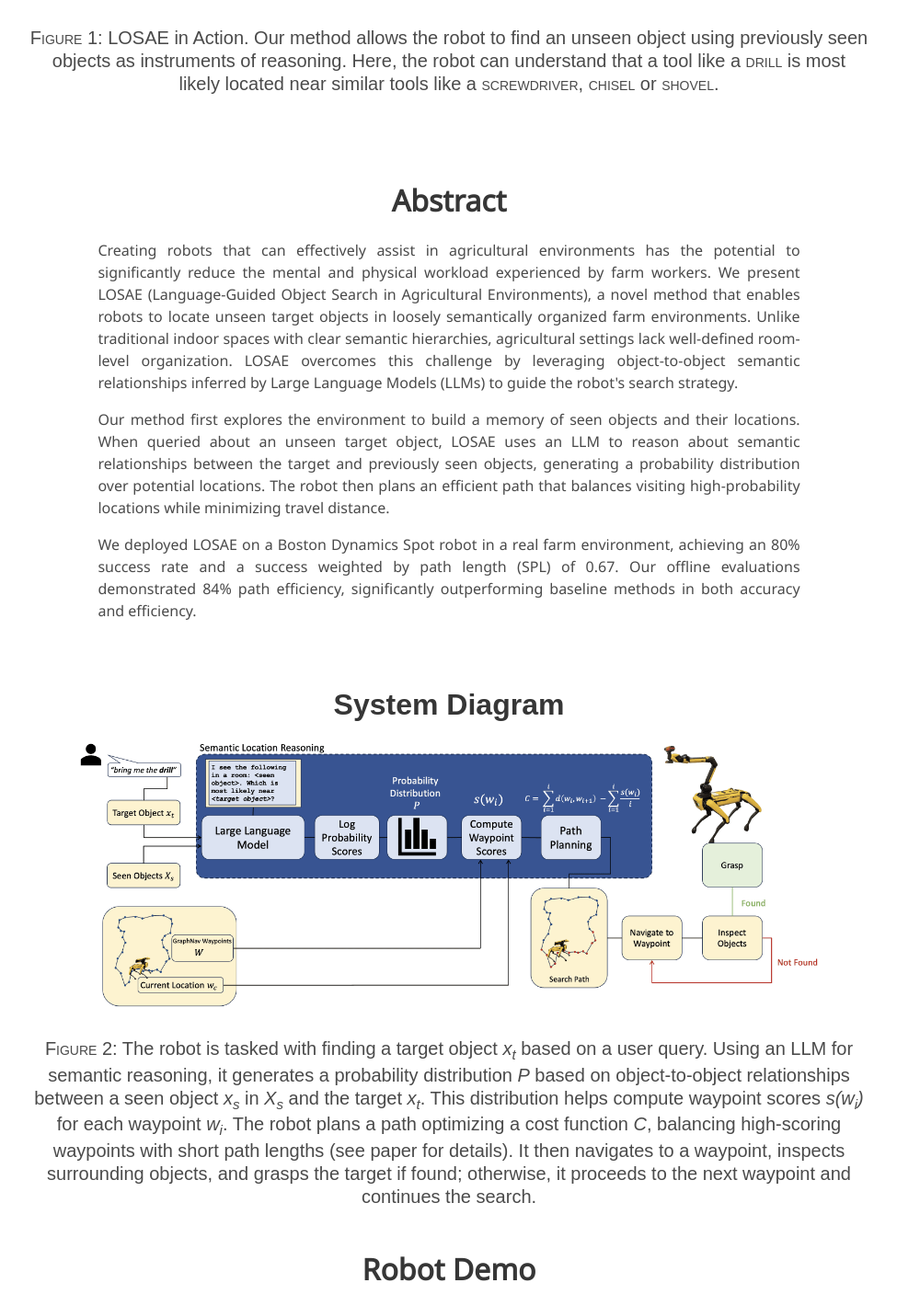
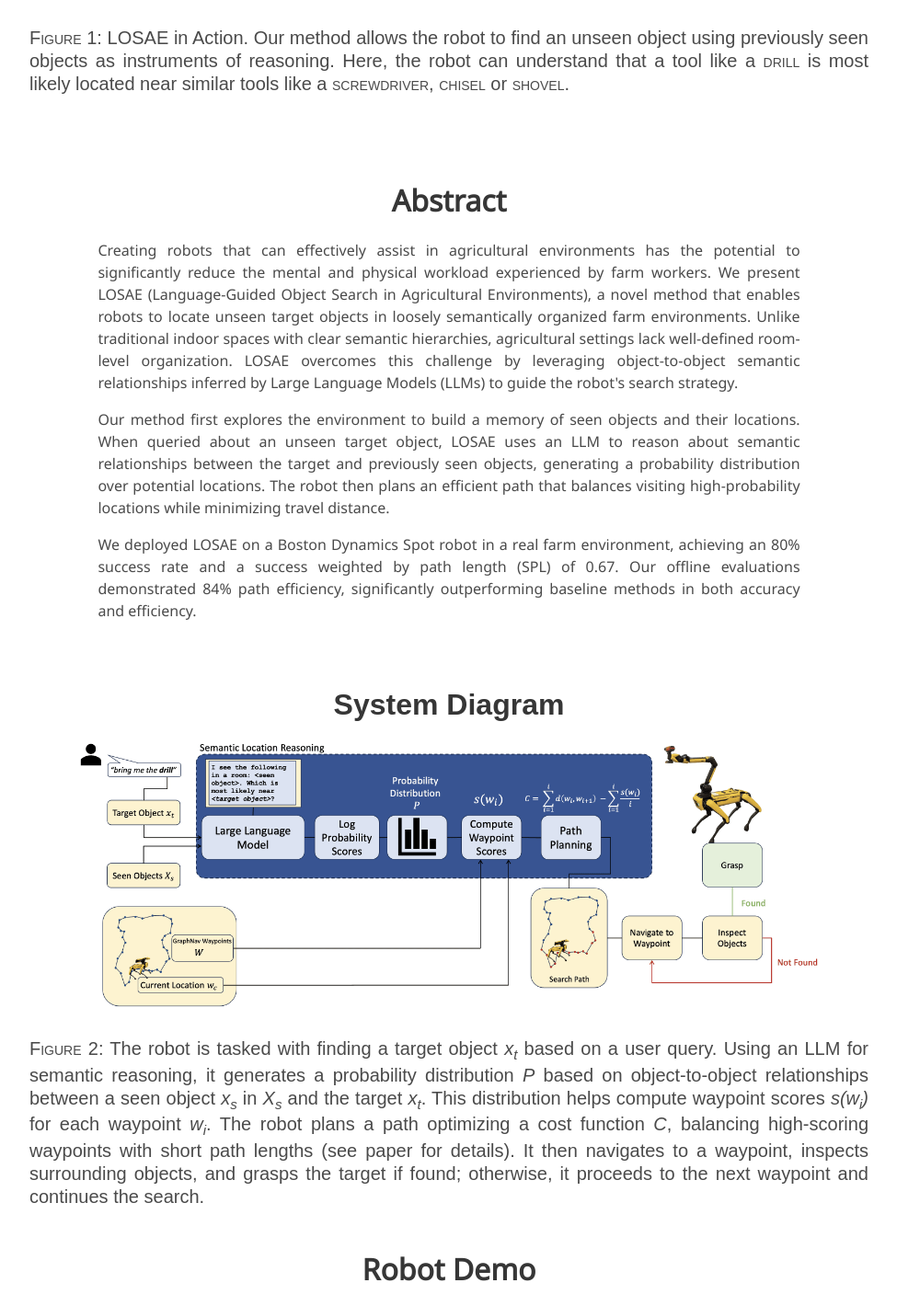
Before and after one commit to adi-balaji/losae, a plain HTML site: page index.html in a window 1280 px wide. Shown: the part 693-2113 px from the top of the page at 92% size, without its empty margins (152-1127 px from the left). Drawn offline with nearby package versions, Linux system fonts and the light colour scheme; grey boxes are pictures that could not be loaded; some icons are missing; a web font is replaced by a local one.

Commit message:
system diagram caption

```diff
--- a/index.html
+++ b/index.html
@@ -122,7 +122,7 @@
       <div class="image-container" style="text-align: center;">
         <img src="./static/images/main_cover.png" alt="LOSAE in Action" style="max-width: 90%; height: auto;">
       </div>
-      <h2 class="subtitle has-text-centered"><br>
+      <h2 class="subtitle has-text-justified"><br>
         <span class="dnerf">Figure 1</span>: LOSAE in Action. Our method allows the robot to find an unseen object using previously seen objects as instruments of reasoning. Here, the robot can understand that a tool like a <span class="dnerf">drill</span> is most likely located near similar tools like a <span class="dnerf">screwdriver</span>, <span class="dnerf">chisel</span> or <span class="dnerf">shovel</span>.
       </h2>
     </div>
@@ -162,7 +162,7 @@
         <h2 class="title is-3">System Diagram</h2>
         <img src="./static/images/system_diagram2.png" alt="LOSAE System Diagram" style="max-width: 90%; height: auto;">
       </div>
-      <h2 class="subtitle has-text-centered"><br>
+      <h2 class="subtitle has-text-justified"><br>
         <span class="dnerf">Figure 2</span>: The robot is tasked with finding a target object <i>x<sub>t</sub></i> based on a user query. Using an LLM for semantic reasoning, it generates a probability distribution <i>P</i> based on object-to-object relationships between a seen object <i>x<sub>s</sub></i> in <i>X<sub>s</sub></i> and the target <i>x<sub>t</sub></i>. This distribution helps compute waypoint scores <i>s(w<sub>i</sub>)</i> for each waypoint <i>w<sub>i</sub></i>. The robot plans a path optimizing a cost function <i>C</i>, balancing high-scoring waypoints with short path lengths (see paper for details). It then navigates to a waypoint, inspects surrounding objects, and grasps the target if found; otherwise, it proceeds to the next waypoint and continues the search.
       </h2>
     </div>
@@ -191,7 +191,7 @@
 
         <div class="content">
           <p class="has-text-centered mb-4">
-            Comparison of LOSAE against baseline methods across multiple metrics
+            Comparison of LOSAE against baseline methods across multiple metrics. See paper for detailed discussion.
           </p>
         </div>
 
```
